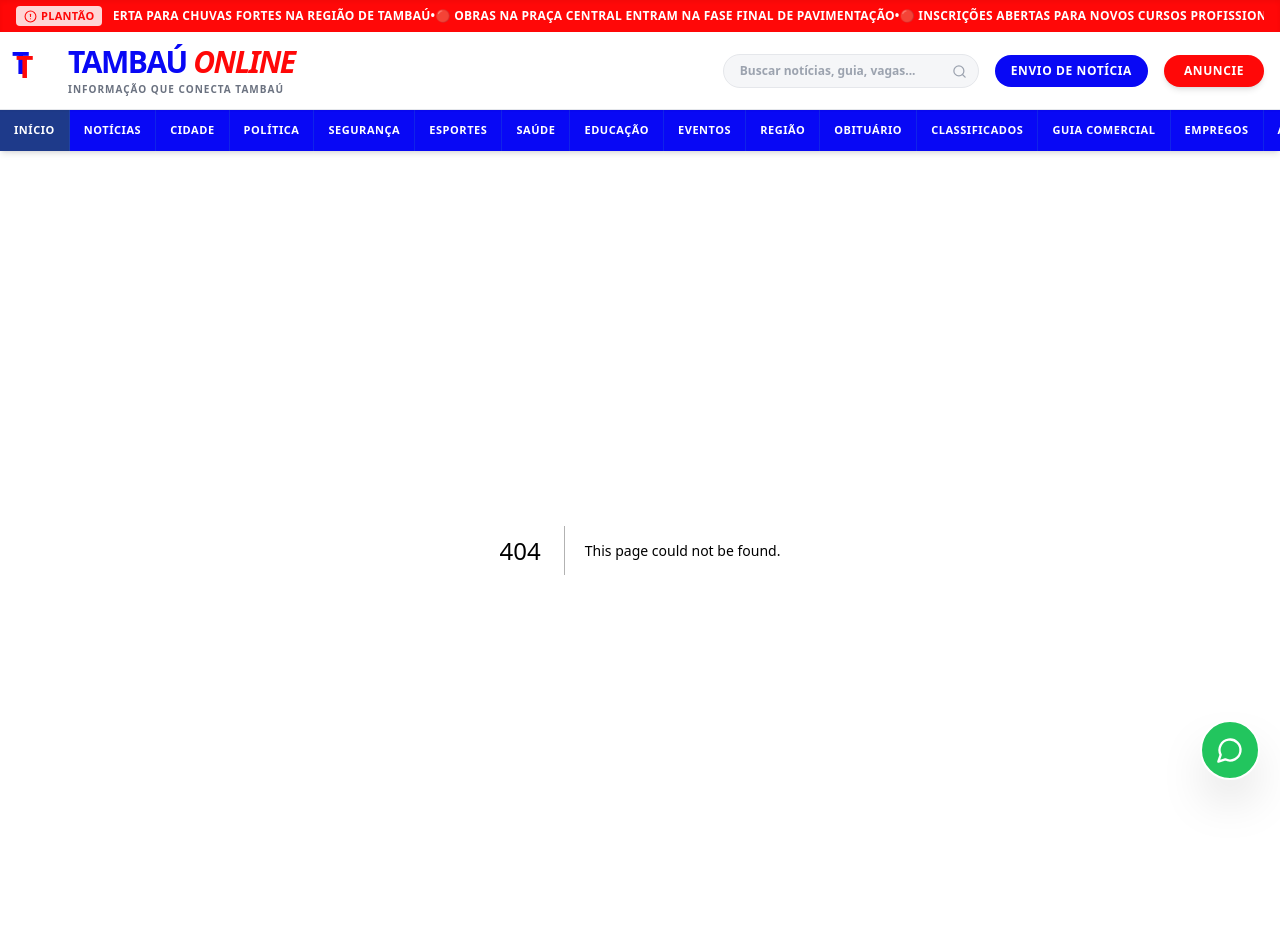
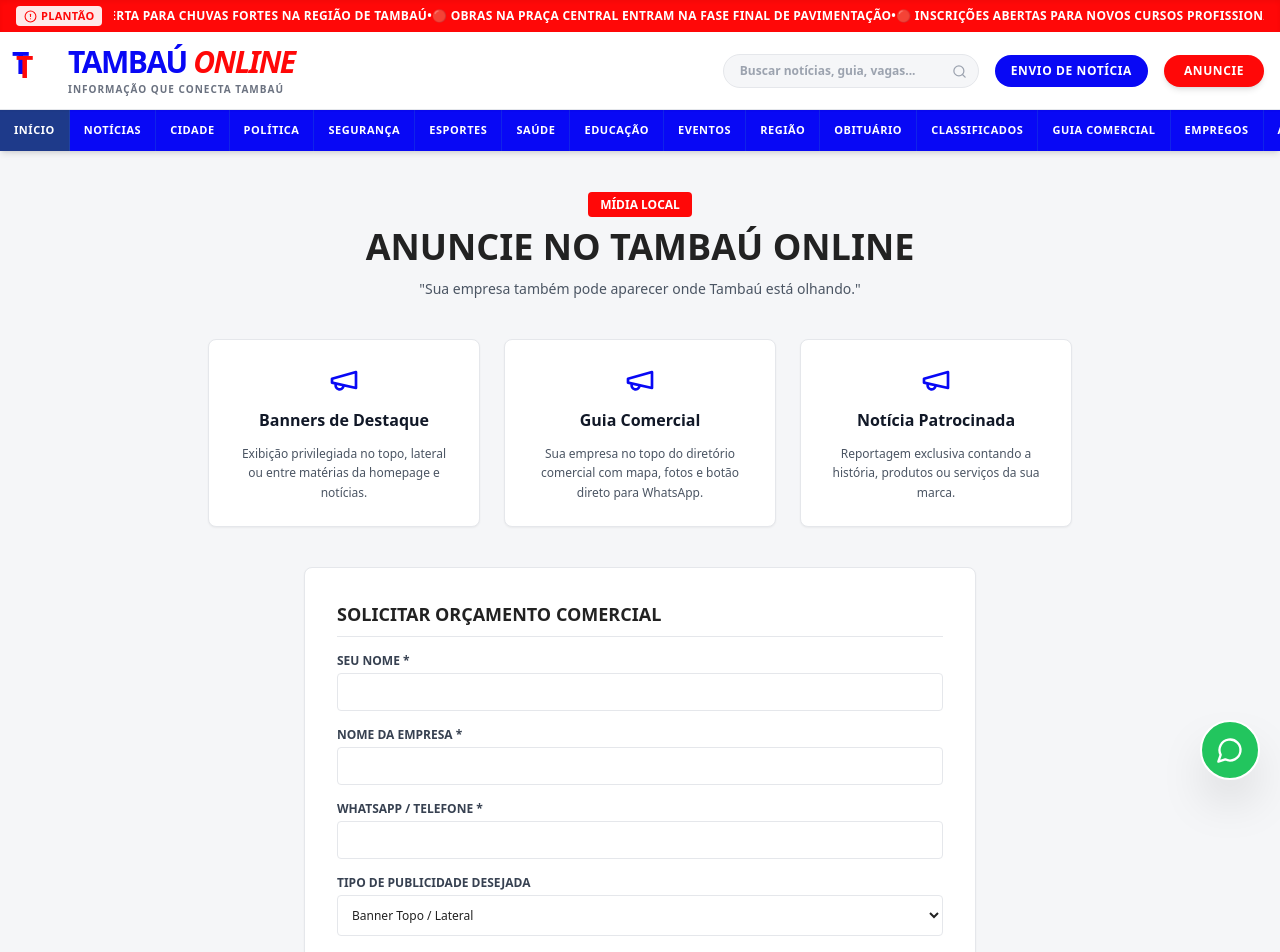
Before and after one commit to vynexstudio/tambau-online, a Next.js app: page /anuncie in a window 1280 px wide. Before the commit this address had no page. Shown: the top 952 px of the page. Built offline with nearby package versions, Linux system fonts and the light colour scheme.

Commit message:
Create page.tsx

```diff
--- /dev/null
+++ b/src/app/anuncie/page.tsx
@@ -0,0 +1,64 @@
+import React from 'react';
+import { Megaphone, CheckCircle2, Send, PhoneCall } from 'lucide-react';
+
+export default function AnunciePage() {
+  return (
+    <main className="container mx-auto px-4 py-10 max-w-4xl space-y-10">
+
+      <div className="text-center space-y-3">
+        <span className="bg-[#FF0808] text-white text-xs font-black px-3 py-1 rounded uppercase">Mídia Local</span>
+        <h1 className="text-3xl sm:text-4xl font-black text-[#222222]">ANUNCIE NO TAMBAÚ ONLINE</h1>
+        <p className="text-sm text-gray-600 max-w-xl mx-auto">
+          "Sua empresa também pode aparecer onde Tambaú está olhando."
+        </p>
+      </div>
+
+      {/* Formatos Publicitários */}
+      <div className="grid grid-cols-1 md:grid-cols-3 gap-6">
+        {[
+          { title: "Banners de Destaque", desc: "Exibição privilegiada no topo, lateral ou entre matérias da homepage e notícias." },
+          { title: "Guia Comercial", desc: "Sua empresa no topo do diretório comercial com mapa, fotos e botão direto para WhatsApp." },
+          { title: "Notícia Patrocinada", desc: "Reportagem exclusiva contando a história, produtos ou serviços da sua marca." }
+        ].map((plan, idx) => (
+          <div key={idx} className="bg-white p-6 rounded-lg border border-gray-200 shadow-sm space-y-3 text-center">
+            <Megaphone className="mx-auto text-[#0808F5]" size={32} />
+            <h3 className="font-extrabold text-base text-gray-900">{plan.title}</h3>
+            <p className="text-xs text-gray-600 leading-relaxed">{plan.desc}</p>
+          </div>
+        ))}
+      </div>
+
+      {/* Formulário Comercial */}
+      <div className="bg-white p-8 rounded-lg border border-gray-200 shadow-sm max-w-2xl mx-auto space-y-4">
+        <h2 className="text-lg font-black text-[#222222] uppercase border-b pb-2">Solicitar Orçamento Comercial</h2>
+        <form className="space-y-4 text-xs">
+          <div>
+            <label className="block font-bold text-gray-700 uppercase mb-1">Seu Nome *</label>
+            <input type="text" className="w-full p-2.5 border rounded outline-none focus:border-[#0808F5]" required />
+          </div>
+          <div>
+            <label className="block font-bold text-gray-700 uppercase mb-1">Nome da Empresa *</label>
+            <input type="text" className="w-full p-2.5 border rounded outline-none focus:border-[#0808F5]" required />
+          </div>
+          <div>
+            <label className="block font-bold text-gray-700 uppercase mb-1">WhatsApp / Telefone *</label>
+            <input type="text" className="w-full p-2.5 border rounded outline-none focus:border-[#0808F5]" required />
+          </div>
+          <div>
+            <label className="block font-bold text-gray-700 uppercase mb-1">Tipo de Publicidade Desejada</label>
+            <select className="w-full p-2.5 border rounded outline-none bg-white">
+              <option>Banner Topo / Lateral</option>
+              <option>Guia Comercial Destaque</option>
+              <option>Notícia / Post Patrocinado</option>
+              <option>Pacote Completo de Presença</option>
+            </select>
+          </div>
+          <button type="submit" className="w-full bg-[#FF0808] hover:bg-red-700 text-white font-black py-3 rounded text-xs uppercase tracking-wider transition">
+            ENVIAR CONTATO COMERCIAL
+          </button>
+        </form>
+      </div>
+
+    </main>
+  );
+}
```
